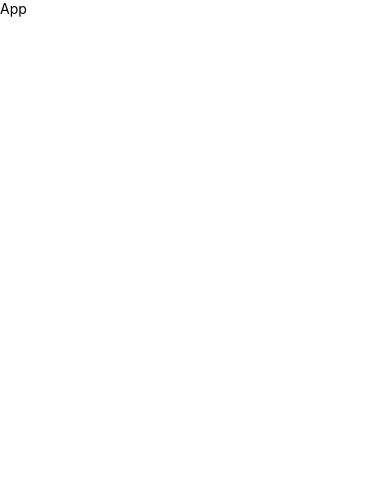
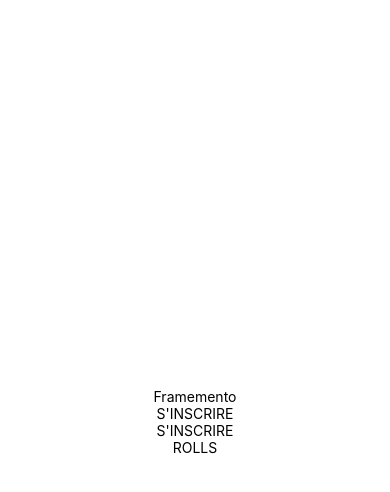
Before and after one commit to EstelleMylMel/framemento-frontend, a React Native app: screen /Welcome in a window 390 px wide. Shown: the top 492 px of the page. Built offline with nearby package versions, Linux system fonts and the light colour scheme.

Commit message:
nav commune front

```diff
--- a/App.tsx
+++ b/App.tsx
@@ -7,6 +7,8 @@ import { createNativeStackNavigator } from '@react-navigation/native-stack';
 import { createBottomTabNavigator } from '@react-navigation/bottom-tabs';
 import { createDrawerNavigator } from '@react-navigation/drawer';
 import WelcomeScreen from './screens/WelcomeScreen';
+import SignupScreen from './screens/SignupScreen';
+import RollsScreen from './screens/RollsScreen';
 import 'react-native-gesture-handler'; // https://reactnavigation.org/docs/drawer-navigator#installation
 
 /// ICONS ///
@@ -88,15 +90,15 @@ const Drawer = createDrawerNavigator();
 
 export default function App() {
   return (
-    <View><Text>App</Text></View>
-  //   <NavigationContainer>
-  //    <AppStack.Navigator screenOptions={{ headerShown: false }}>
-  //      <AppStack.Screen name="Welcome" component={WelcomeScreen} />
-  //      <AppStack.Screen name="SignUp" component={SignUpScreen} />
-  //      <AppStack.Screen name="SignIn" component={SignInScreen} />
-  //      <AppStack.Screen name="TabNavigator" component={TabNavigator} />
-  //    </AppStack.Navigator>
-  //  </NavigationContainer>
+    <NavigationContainer>
+     <AppStack.Navigator screenOptions={{ headerShown: false }}>
+       <AppStack.Screen name="Welcome" component={WelcomeScreen} />
+       <AppStack.Screen name="SignUp" component={SignupScreen} />
+       <AppStack.Screen name="Rolls" component={RollsScreen} />
+       {/* <AppStack.Screen name="SignIn" component={SignInScreen} />
+       <AppStack.Screen name="TabNavigator" component={TabNavigator} /> */}
+     </AppStack.Navigator>
+   </NavigationContainer>
   );
 }
 
--- /dev/null
+++ b/screens/RollsScreen.tsx
@@ -0,0 +1,25 @@
+import { View, Text, StyleSheet, TouchableOpacity } from 'react-native';
+import type { NavigationProp, ParamListBase, } from '@react-navigation/native';
+
+type RollsScreenProps = {
+    navigation: NavigationProp<ParamListBase>;
+  };
+
+  export default function RollsScreen({ navigation }: RollsScreenProps) {
+    return (
+        <View style={styles.container}>
+
+        </View>
+    )
+}
+
+const styles = StyleSheet.create({
+    container: {
+      flex: 1,
+      backgroundColor: '#fff',
+      alignItems: 'center',
+      justifyContent: 'center',
+    },
+    h1: {},
+
+  });
--- /dev/null
+++ b/screens/SignupScreen.tsx
@@ -0,0 +1,25 @@
+import { View, Text, StyleSheet, TouchableOpacity } from 'react-native';
+import type { NavigationProp, ParamListBase, } from '@react-navigation/native';
+
+type SignupScreenProps = {
+    navigation: NavigationProp<ParamListBase>;
+  };
+
+  export default function SignupScreen({ navigation }: SignupScreenProps) {
+    return (
+        <View style={styles.container}>
+
+        </View>
+    )
+}
+
+const styles = StyleSheet.create({
+    container: {
+      flex: 1,
+      backgroundColor: '#fff',
+      alignItems: 'center',
+      justifyContent: 'center',
+    },
+    h1: {},
+
+  });
--- a/screens/WelcomeScreen.tsx
+++ b/screens/WelcomeScreen.tsx
@@ -1,5 +1,5 @@
-import { View, Text, StyleSheet } from 'react-native';
-import type { NavigationProp, ParamListBase } from '@react-navigation/native';
+import { View, Text, StyleSheet, TouchableOpacity } from 'react-native';
+import type { NavigationProp, ParamListBase, } from '@react-navigation/native';
 
 type WelcomeScreenProps = {
     navigation: NavigationProp<ParamListBase>;
@@ -8,7 +8,19 @@ type WelcomeScreenProps = {
 export default function WelcomeScreen({ navigation }: WelcomeScreenProps) {
     return (
         <View style={styles.container}>
-            <Text>Welcome screen</Text>
+            <Text style={styles.h1}>Framemento</Text>
+            <TouchableOpacity onPress={()=> navigation.navigate('Signupscreen')}>
+              {/* Faut il faire un composant pour les boutons ? */}
+              <Text>S'INSCRIRE</Text>
+            </TouchableOpacity>
+            <TouchableOpacity>
+              {/* Faut il faire un composant pour les boutons ? */}
+              <Text>S'INSCRIRE</Text>
+            </TouchableOpacity>
+            <TouchableOpacity onPress={()=> navigation.navigate('Rolls')}>
+              {/* Faut il faire un composant pour les boutons ? */}
+              <Text>ROLLS</Text>
+            </TouchableOpacity>
         </View>
     )
 }
@@ -20,4 +32,6 @@ const styles = StyleSheet.create({
       alignItems: 'center',
       justifyContent: 'center',
     },
+    h1: {},
+
   });
```
